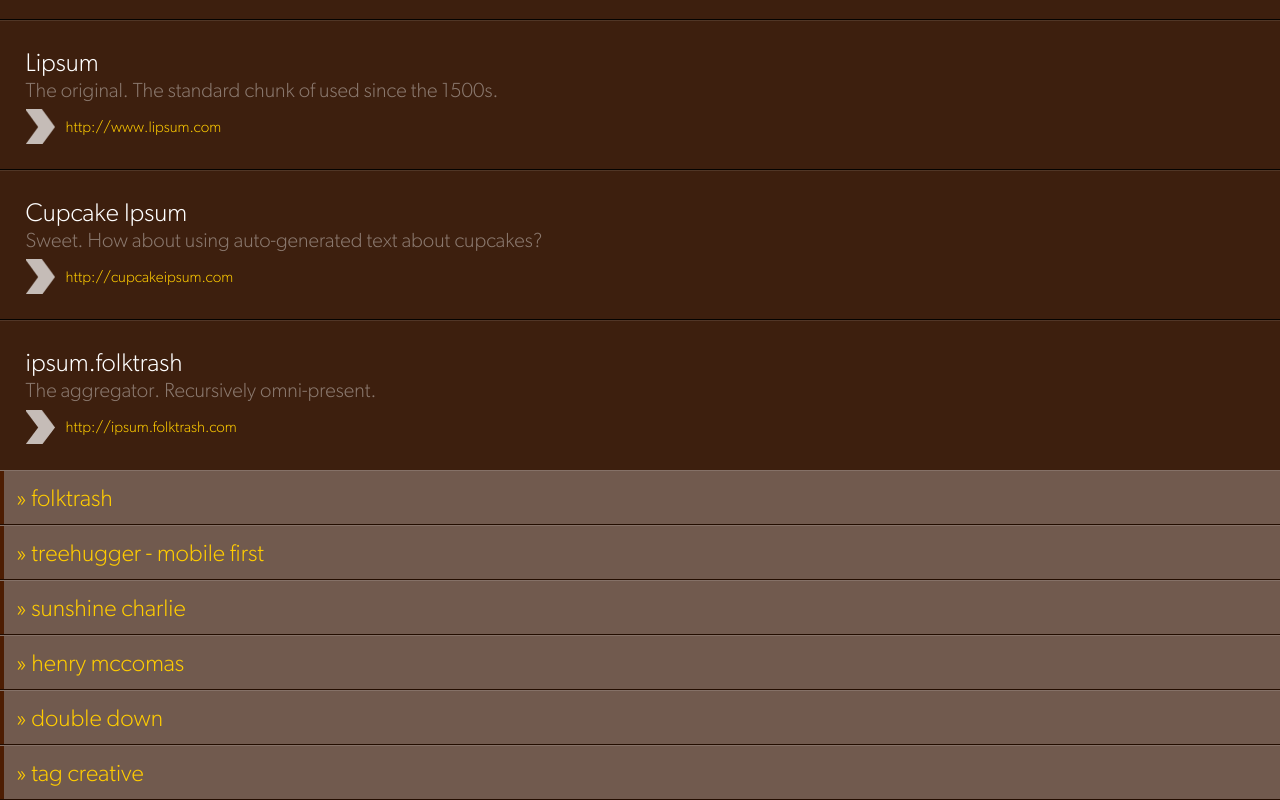
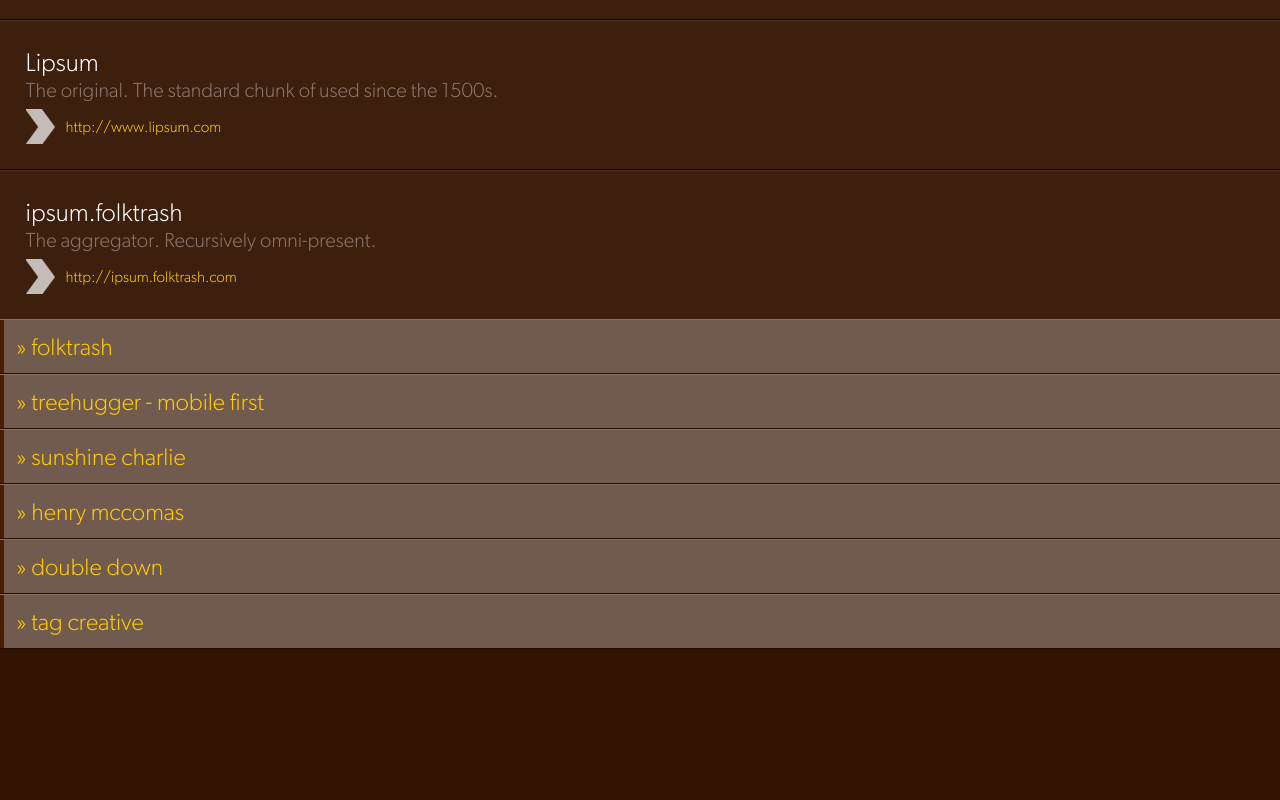
Before and after one commit to folktrash/lorem-ipsum-aggregator, a plain HTML site: page index.html in a window 1280 px wide. Shown: the part 2029-2829 px from the top of the page. After the commit the page ends 2678 px from the top, so only its background shows below. Drawn offline with Linux system fonts and the light colour scheme.

Commit message:
removed cupcake ipsum because of domain expiration

```diff
--- a/index.html
+++ b/index.html
@@ -105,12 +105,6 @@
 			<a target="_blank" href="http://www.lipsum.com/">http://www.lipsum.com</a>
 		</li>
 		<li class="entry">
-			<h1>Cupcake Ipsum</h1><p>
-			Sweet. How about using auto-generated text about cupcakes?
-			</p>
-			<a target="_blank" href="http://cupcakeipsum.com/">http://cupcakeipsum.com</a>
-		</li>
-		<li class="entry">
 			<h1>ipsum.folktrash</h1><p>
 			The aggregator. Recursively omni-present.
 			</p>
```
